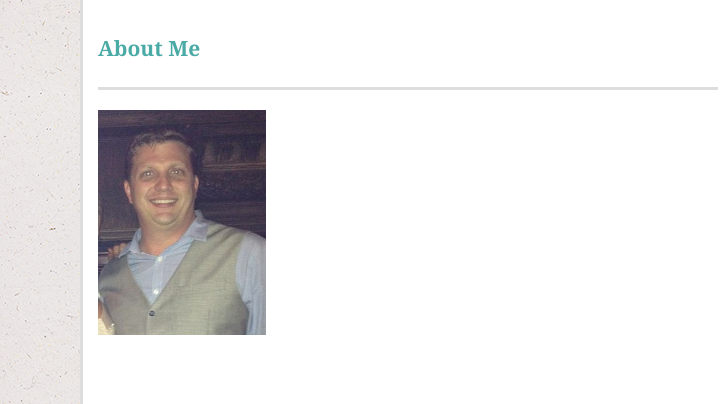
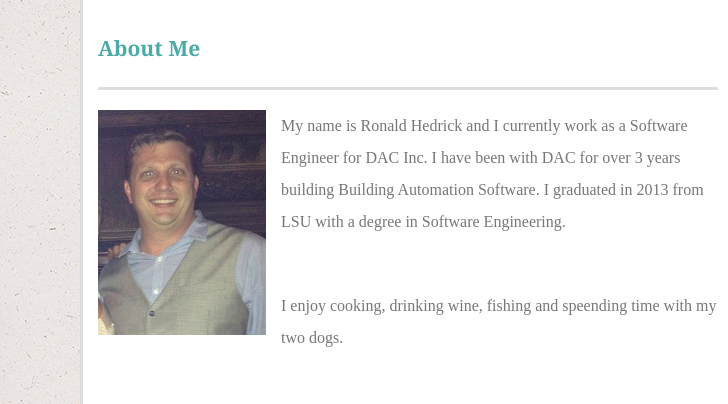
Before and after one commit to ronniehedrick/Homework_1, a plain HTML site: page index.html in a window 1280 px wide. Shown: the part 109-513 px from the top of the page, 0-728 px from the left. Drawn offline with Linux system fonts and the light colour scheme.

Commit message:
2nd commit

```diff
--- a/index.html
+++ b/index.html
@@ -29,9 +29,9 @@
             <div class="bio_picture">
                 <img src="assets/images/mypic.jpg" alt="RonnieHedrick" height="225" width="168">
             </div>
-            <p class="bio_p"> </p>
+            <p class="bio_p">My name is Ronald Hedrick and I currently work as a Software Engineer for DAC Inc.   I have been with DAC for over 3 years building Building Automation Software.  I graduated in 2013 from LSU with a degree in Software Engineering. </p>
             <br>
-            <p class="bio_p"> </p>
+            <p class="bio_p"> I enjoy cooking, drinking wine, fishing and speending time with my two dogs.</p>
         </div>
         <aside class="connect">
             <div class="connect_with">
```
